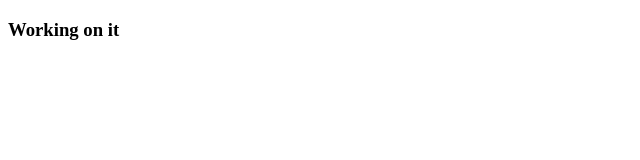
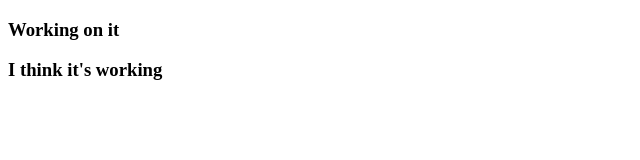
Before and after one commit to ibrahimSumon47/Programming-Hero-First-Project, a plain HTML site: page Index.html in a window 1280 px wide. Shown: the whole page, without its empty margins (0-640 px from the left). Drawn offline with Linux system fonts and the light colour scheme.

Commit message:
it's working

```diff
--- a/Index.html
+++ b/Index.html
@@ -8,5 +8,6 @@
 </head>
 <body>
     <h3>Working on it</h3>
+    <h3>I think it's working</h3>
 </body>
 </html>
```
